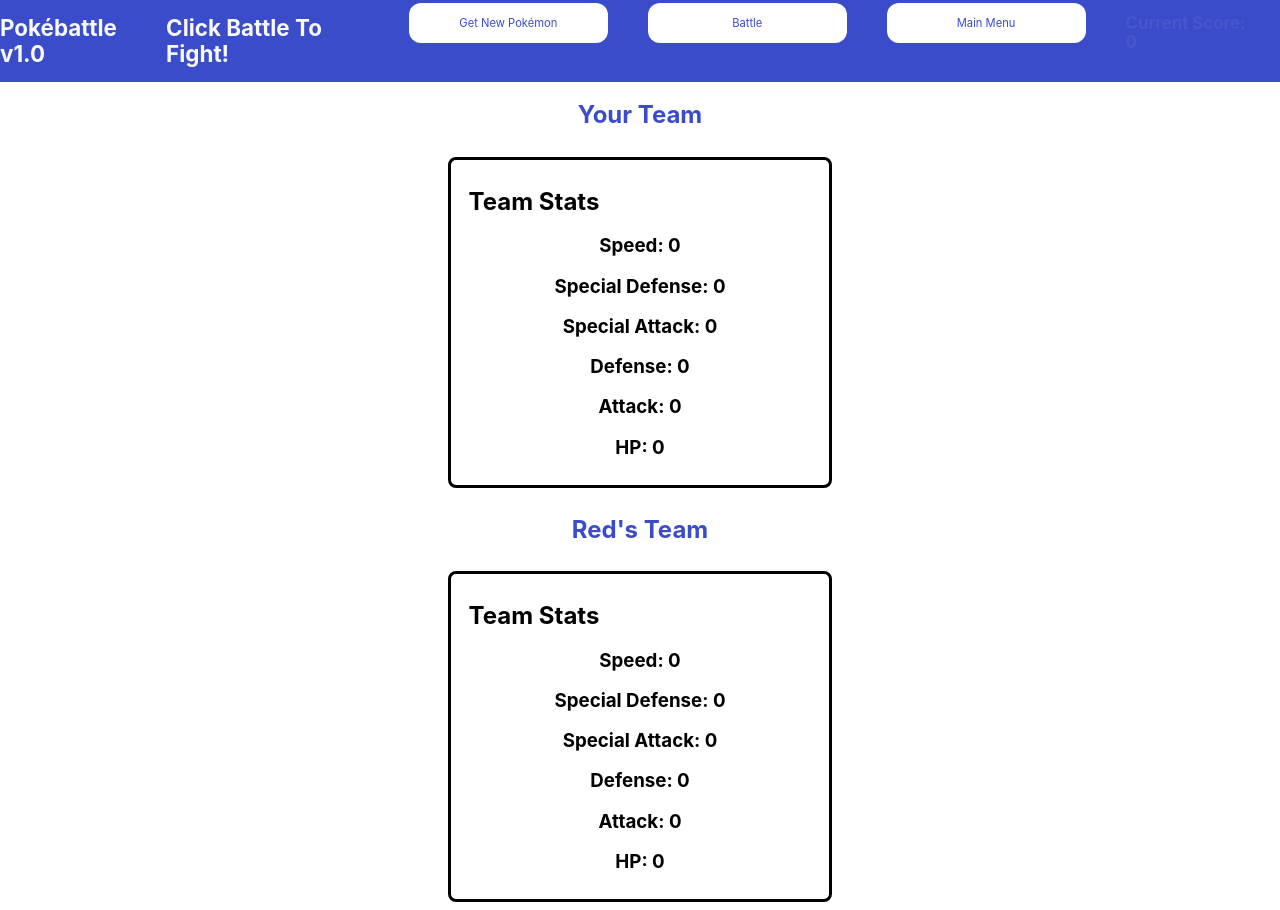
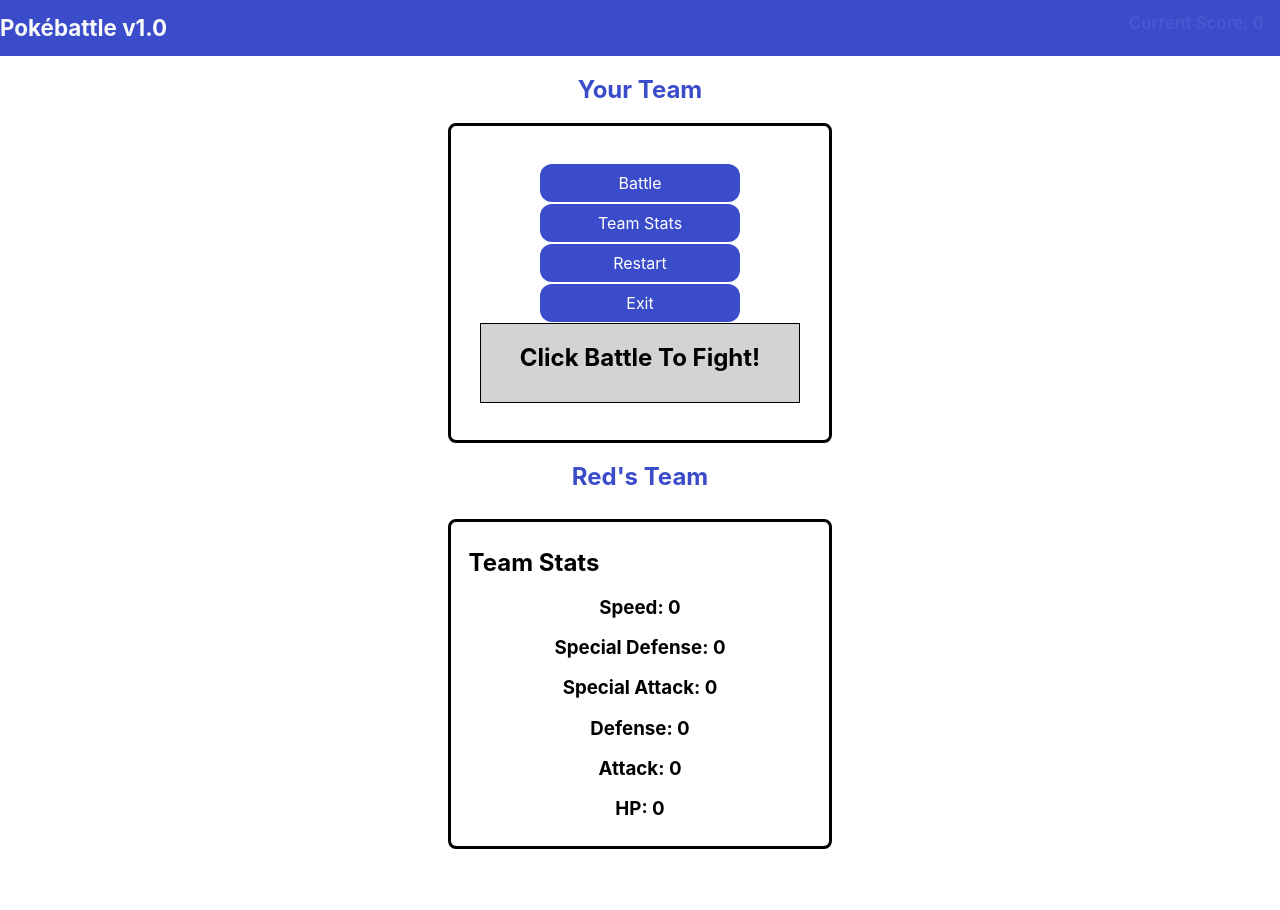
Before and after one commit to NAlmazov/pokebattle, a React app: page / in a window 1280 px wide. Both pictures are taken after a click on the button "Play Pokébattle". After the commit the page ends 857 px from the top, so only its background shows below. Built offline with nearby package versions, Linux system fonts and the light colour scheme; no server answers.

Commit message:
restyled app

```diff
--- /dev/null
+++ b/src/components/Controls/Controls.css
@@ -0,0 +1,46 @@
+.controlbox {
+    background: white;
+    width: 30vw;
+    height: 40vh;
+    color: black;
+    border-style: solid;
+    border-color: black;
+    border-radius: 0.5rem;
+    display: flex;
+    flex-direction: column;
+    justify-content: space-around;
+    align-items: center;
+    margin: auto;
+}
+.controls{
+    display: flex;
+    flex-direction: column;
+    justify-content: space-around;
+    align-items: center;
+    height: 20vh;
+}
+
+.prompt-text{
+    border: solid black 1px;
+    background-color: lightgray;
+    color: black;
+    height: 10vh;
+    width: 25vw;
+}
+
+
+button{
+    cursor:pointer;
+    padding: 10px;
+    width: 200px;
+    background-color: #3B4CCA;
+    color: white;
+    border: none;
+    border-radius: 12px;
+  }
+
+  button:hover{
+    background-color: #ca3b4c;
+    color: white;
+    border: none;
+  }
--- /dev/null
+++ b/src/components/Controls/Controls.js
@@ -0,0 +1,113 @@
+import React, { Component } from 'react';
+import './Controls.css';
+import { requestPokemonPlayer, requestPokemonEnemy, currentScore, winRound, stealPokemon, startGame, roundWin, pokeStolen, roundLoss, launchMenu } from '../../actions'
+
+import { connect } from 'react-redux';
+
+const mapStateToProps = state => {
+    return {
+        mainprompt: state.currentTurn.mainprompt,
+        turn: state.currentTurn.turn,
+        screen: state.currentTurn.screen,
+        PlayerTeam: state.requestPokemonPlayer.pokemonlistPlayer,
+        TotalPlayerPower: state.requestPokemonPlayer.totalPlayerPower,
+        isPendingPlayer: state.requestPokemonPlayer.isPending,
+        EnemyTeam: state.requestPokemonEnemy.pokemonlistEnemy,
+        TotalEnemyPower: state.requestPokemonEnemy.totalEnemyPower,
+        isPendingEnemy: state.requestPokemonEnemy.isPending,
+        errorPlayer: state.requestPokemonPlayer.error,
+        errorEnemy: state.requestPokemonEnemy.error,
+        score: state.currentScore.score
+    }
+}
+
+const mapDispatchToProps = (dispatch) => {
+    return{
+    onRequestPokemonPlayer: () => dispatch(requestPokemonPlayer()),
+    onRequestPokemonEnemy: () => dispatch(requestPokemonEnemy()),
+    onCurrentScore: () => dispatch(currentScore()),
+    onWinRound: (score) => dispatch(winRound(score)),
+    onStealPokemon: (arrayPlayer, changeNumPlayer, arrayEnemy, changeNumEnemy) => dispatch(stealPokemon(arrayPlayer, changeNumPlayer, arrayEnemy, changeNumEnemy)),
+    onStartGame: () => dispatch(startGame()),
+    onRoundWin: (array) => dispatch(roundWin(array)),
+    onPokeStolen: () => dispatch(pokeStolen()),
+    onRoundLoss: () => dispatch(roundLoss()),
+    onLaunchMenu: () => dispatch(launchMenu()),
+    }
+}
+
+
+class Controls extends Component {
+
+
+    onMainMenuButtonClick = () => {
+
+        this.props.onRequestPokemonPlayer();
+        this.props.onCurrentScore();
+        this.props.onRoundLoss();
+        this.props.onRequestPokemonEnemy();
+        this.props.onLaunchMenu();
+
+      }
+
+      onRefreshButtonClick = () => {
+        //Refresh Player Pokemon Team
+        this.props.onRequestPokemonPlayer();
+        //Reset The Score
+        this.props.onCurrentScore();
+        //Reset Game Status
+        this.props.onStartGame();
+      }
+
+      onBattleButtonClick = () => {
+        const { PlayerTeam, EnemyTeam, score, TotalPlayerPower, TotalEnemyPower }  = this.props;
+
+        // Win Condition
+        if (TotalPlayerPower >= TotalEnemyPower){
+            //lets player steal a pokemon
+                this.props.onRoundWin(PlayerTeam);
+                let pokeSteal = window.prompt(`Type Pokemon ID to steal!`);
+                pokeSteal = Number(pokeSteal);
+                let pokeDiscard = window.prompt(`Type Pokemon ID to discard!`);
+                pokeDiscard = Number (pokeDiscard);
+               if (pokeSteal && pokeDiscard){
+                 //Steal Pokemon
+                  this.props.onStealPokemon(PlayerTeam, pokeDiscard, EnemyTeam, pokeSteal);
+                  this.props.onPokeStolen();
+               }
+           this.props.onWinRound(score+1);
+        }
+        // Loss Condition
+        else {
+          this.props.onRequestPokemonPlayer();
+          this.props.onCurrentScore();
+          this.props.onRoundLoss();
+        }
+        // refresh enemy team
+        this.props.onRequestPokemonEnemy();
+      }
+
+
+    render(){
+        const { mainprompt }  = this.props;
+
+        return(
+            <div className='controlbox'>
+                <div>
+                    <div className='controls'>
+                        <button  onClick={ this.onBattleButtonClick } className='pushsmall'>Battle</button>
+                        <button>Team Stats</button>
+                        <button  onClick={ this.onRefreshButtonClick } className='pushsmall'>Restart</button>
+                        <button  onClick={ this.onMainMenuButtonClick } className='pushsmall'>Exit</button>
+                    </div>
+                    <div className='prompt-text'>
+                        <h2>{mainprompt}</h2>
+                    </div>
+                </div>
+            </div>
+        );
+    }
+}
+
+
+export default connect(mapStateToProps, mapDispatchToProps)(Controls);
--- a/src/containers/App/App.css
+++ b/src/containers/App/App.css
@@ -17,10 +17,7 @@
 
 .push {
   margin-left: auto;
-}
-.pushsmall {
-  margin-left: 20px;
-  margin-right: 20px;
+  margin-right: 1rem;
 }
 
 .score{
@@ -33,21 +30,6 @@
 	50%{	color: transparent;	}
 	99%{	color:#fff;	}
 	100%{	color: #fff;	}
-}
-
-button{
-  cursor:pointer;
-  padding: 10px;
-  width: 200px;
-  border: solid;
-  color: white;
-  background-color: #3B4CCA;
-  border-radius: 12px;
-}
-
-button:hover{
-  color: white;
-  background-color: #ca3b4c;
 }
 
 .game {
--- a/src/containers/App/App.js
+++ b/src/containers/App/App.js
@@ -1,23 +1,19 @@
 import React, { Component }  from 'react';
 import './App.css';
 import { connect } from 'react-redux'
-import { requestPokemonPlayer, requestPokemonEnemy, currentScore, winRound, stealPokemon, startGame, roundWin, pokeStolen, roundLoss, launchMenu } from '../../actions'
+import { requestPokemonPlayer, requestPokemonEnemy, currentScore,launchMenu } from '../../actions'
 import PokemonTeam from '../../components/PokemonTeam/PokemonTeam';
 import TeamStats from '../../components/TeamStats/TeamStats';
+import Controls from '../../components/Controls/Controls';
 import StartMenu from '../../components/StartMenu/StartMenu';
 
 const mapStateToProps = state => {
   return{
     PlayerTeam: state.requestPokemonPlayer.pokemonlistPlayer,
-    TotalPlayerPower: state.requestPokemonPlayer.totalPlayerPower,
     isPendingPlayer: state.requestPokemonPlayer.isPending,
     EnemyTeam: state.requestPokemonEnemy.pokemonlistEnemy,
-    TotalEnemyPower: state.requestPokemonEnemy.totalEnemyPower,
     isPendingEnemy: state.requestPokemonEnemy.isPending,
-    errorPlayer: state.requestPokemonPlayer.error,
-    errorEnemy: state.requestPokemonEnemy.error,
     score: state.currentScore.score,
-    turn: state.currentTurn.turn,
     screen: state.currentTurn.screen,
     mainprompt: state.currentTurn.mainprompt
 
@@ -26,16 +22,10 @@
 
 const mapDispatchToProps = (dispatch) => {
   return {
+    onLaunchMenu: () => dispatch(launchMenu()),
     onRequestPokemonPlayer: () => dispatch(requestPokemonPlayer()),
     onRequestPokemonEnemy: () => dispatch(requestPokemonEnemy()),
-    onCurrentScore: () => dispatch(currentScore()),
-    onWinRound: (score) => dispatch(winRound(score)),
-    onStealPokemon: (arrayPlayer, changeNumPlayer, arrayEnemy, changeNumEnemy) => dispatch(stealPokemon(arrayPlayer, changeNumPlayer, arrayEnemy, changeNumEnemy)),
-    onStartGame: () => dispatch(startGame()),
-    onRoundWin: (array) => dispatch(roundWin(array)),
-    onPokeStolen: () => dispatch(pokeStolen()),
-    onRoundLoss: () => dispatch(roundLoss()),
-    onLaunchMenu: () => dispatch(launchMenu()),
+    onCurrentScore: () => dispatch(currentScore())
   }
 }
 
@@ -52,59 +42,9 @@
     this.props.onCurrentScore();
   }
 
-  onMainMenuButtonClick = () => {
-
-    this.props.onRequestPokemonPlayer();
-    this.props.onCurrentScore();
-    this.props.onRoundLoss();
-    this.props.onRequestPokemonEnemy();
-    this.props.onLaunchMenu();
-
-  }
-
-  onRefreshButtonClick = () => {
-    //Refresh Player Pokemon Team
-    this.props.onRequestPokemonPlayer();
-    //Reset The Score
-    this.props.onCurrentScore();
-    //Reset Game Status
-    this.props.onStartGame();
-  }
-
-  onBattleButtonClick = () => {
-    const { PlayerTeam, EnemyTeam, score, TotalPlayerPower, TotalEnemyPower }  = this.props;
-
-    // Win Condition
-    if (TotalPlayerPower >= TotalEnemyPower){
-        //lets player steal a pokemon
-            this.props.onRoundWin(PlayerTeam);
-            let pokeSteal = window.prompt(`Type Pokemon ID to steal!`);
-            pokeSteal = Number(pokeSteal);
-            let pokeDiscard = window.prompt(`Type Pokemon ID to discard!`);
-            pokeDiscard = Number (pokeDiscard);
-           if (pokeSteal && pokeDiscard){
-             //Steal Pokemon
-              this.props.onStealPokemon(PlayerTeam, pokeDiscard, EnemyTeam, pokeSteal);
-              this.props.onPokeStolen();
-           }
-       this.props.onWinRound(score+1);
-    }
-    // Loss Condition
-    else {
-      this.props.onRequestPokemonPlayer();
-      this.props.onCurrentScore();
-      this.props.onRoundLoss();
-    }
-    // refresh enemy team
-    this.props.onRequestPokemonEnemy();
-  }
-
-
   render() {
     const { PlayerTeam, isPendingPlayer, EnemyTeam, isPendingEnemy, score, mainprompt, screen }  = this.props;
-    // if (isPendingPlayer && isPendingEnemy ) {
-    //   return <h4>Loading</h4>
-    // } else {
+
       if (screen === 'mainmenu') {
         return <StartMenu />
       } else{
@@ -112,17 +52,13 @@
           <div className="App">
           <header className="App-header">
               <h1>Pokébattle v1.0</h1>
-              <h1 className='push'>{mainprompt}</h1>
-              <button id='controlbuttons' onClick={ this.onRefreshButtonClick } className='pushsmall'>Get New Pokémon</button>
-              <button id='controlbuttons' onClick={ this.onBattleButtonClick } className='pushsmall'>Battle</button>
-              <button id='controlbuttons' onClick={ this.onMainMenuButtonClick } className='pushsmall'>Main Menu</button>
-              <h2 className='pushsmall score'>Current Score: {score}</h2>
+              <h2 className='push score'>Current Score: {score}</h2>
           </header>
           <div className="game">
               <h2>Your Team</h2>
               <div className="gamerow">
                 <PokemonTeam id='Player' pokemonlist={PlayerTeam} status={isPendingPlayer} />
-                <TeamStats pokemonlist={PlayerTeam}/>
+                <Controls pokemonlist={PlayerTeam} mainprompt={mainprompt} />
               </div>
               <h2>Red's Team</h2>
               <div className="gamerow">
```
